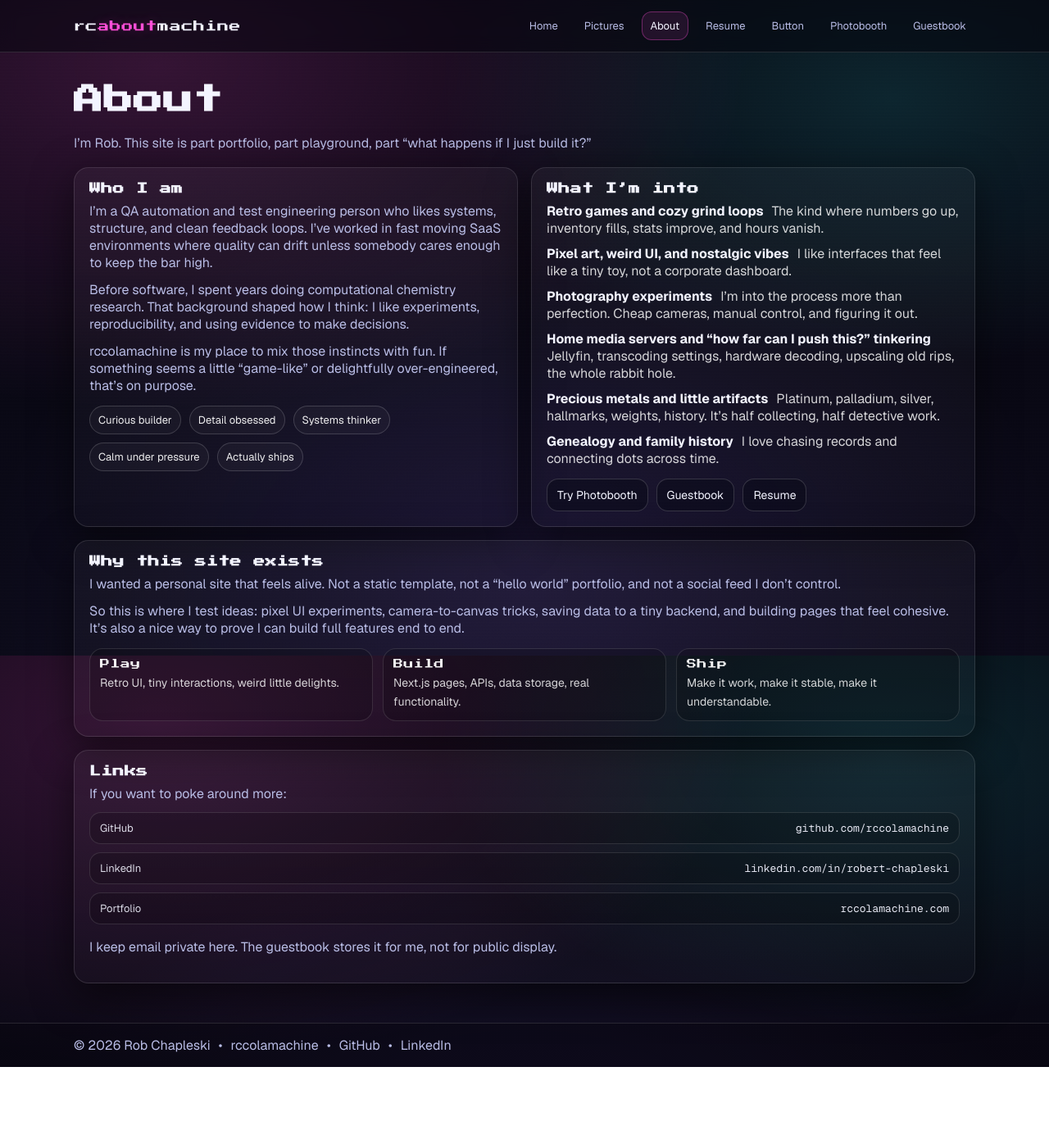
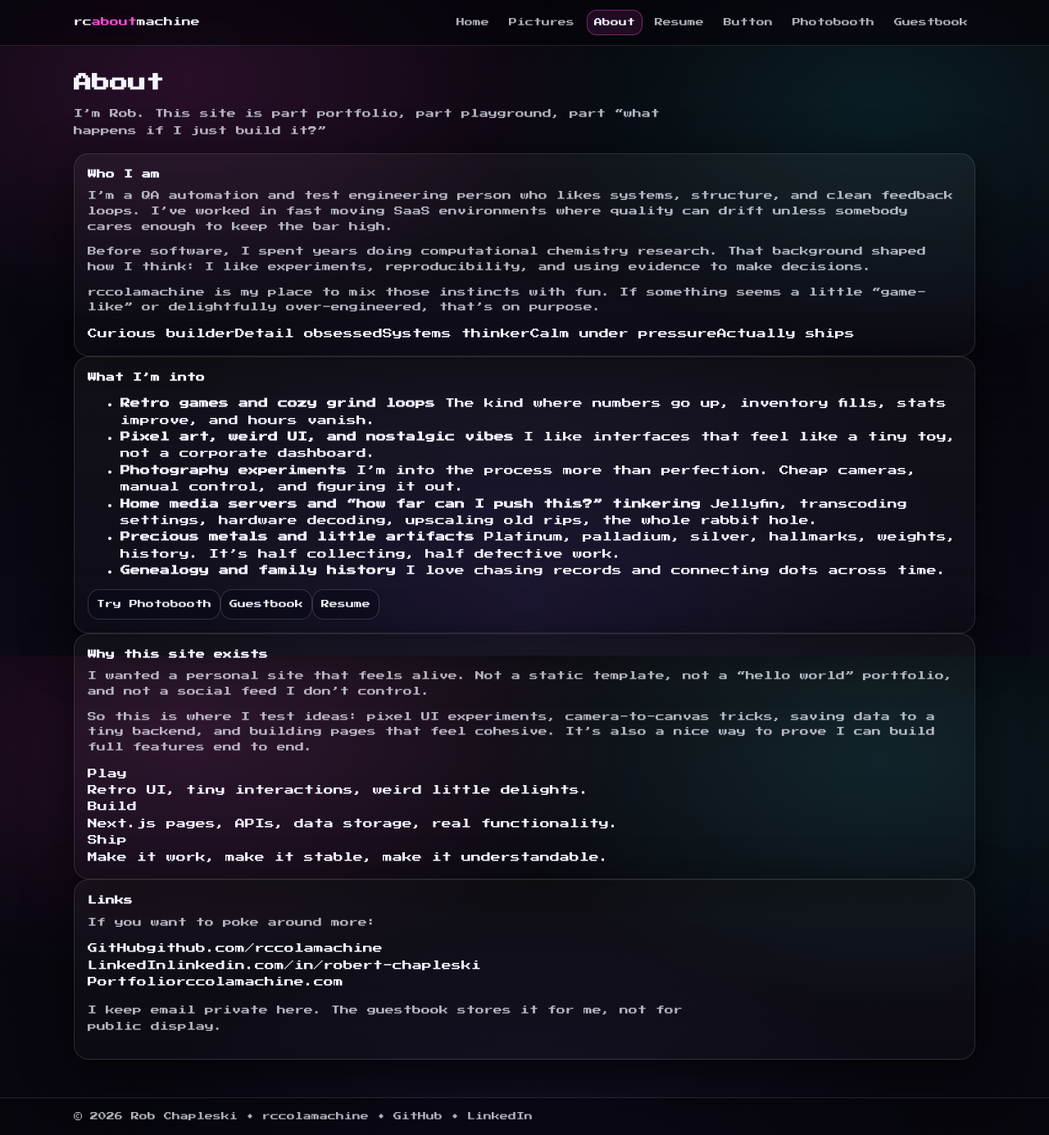
Before and after one commit to rccolamachine/project-site, a Next.js app: page /about in a window 1280 px wide. Shown: the whole page at 82% size. Before the commit the page ends 1302 px from the top, so only its background shows below. Built offline with nearby package versions, Linux system fonts and the light colour scheme.

Commit message:
next time: fix saved photos in Pictures and Guestbook/Photobooth

```diff
--- a/app/globals.css
+++ b/app/globals.css
@@ -1,386 +1,407 @@
-:root{
-  /* Vaporwave palette (tuned for contrast) */
-  --bg0:#07060f;
-  --bg1:#0b0a18;
-  --panel:#0f1026;
-  --line:rgba(255,255,255,0.12);
+/* app/globals.css (arcade cabinet style - fixed spacing/clarity) */
+@import url("https://fonts.googleapis.com/css2?family=Press+Start+2P&display=swap");
 
-  --text:#f3f4ff;
-  --muted:#b9bde6;
+:root {
+  --bg0: #05040a;
+  --bg1: #0a0914;
+  --panel: rgba(10, 10, 20, 0.72);
+  --line: rgba(255, 255, 255, 0.12);
 
-  --pink:#ff4fd8;
-  --cyan:#2de2e6;
-  --purple:#8a5cff;
-  --yellow:#ffe66d;
+  --text: #f3f4ff;
+  --muted: rgba(243, 244, 255, 0.72);
+
+  --pink: #ff4fd8;
+  --cyan: #2de2e6;
+  --purple: #8a5cff;
+  --yellow: #ffe66d;
 
   --accent: var(--cyan);
   --accent2: var(--pink);
 
-  --radius:18px;
-  --shadow: 0 14px 50px rgba(0,0,0,0.55);
+  --radius: 18px;
+  --shadow: 0 18px 60px rgba(0, 0, 0, 0.62);
 
-  --font-sans: var(--font-geist-sans), system-ui, -apple-system, Segoe UI, Roboto, Arial, sans-serif;
-  --font-mono: var(--font-geist-mono), ui-monospace, SFMono-Regular, Menlo, Monaco, Consolas, "Liberation Mono", "Courier New", monospace;
-  --font-pixel: var(--font-pixel), ui-monospace, monospace;
+  --font-sans: var(--font-geist-sans), system-ui, -apple-system, Segoe UI, Roboto,
+    Arial, sans-serif;
+  --font-mono: var(--font-geist-mono), ui-monospace, SFMono-Regular, Menlo, Monaco,
+    Consolas, "Liberation Mono", "Courier New", monospace;
+  --font-pixel: "Press Start 2P", ui-monospace, monospace;
 
-  --focus: 0 0 0 3px rgba(45, 226, 230, 0.45), 0 0 0 6px rgba(255, 79, 216, 0.22);
+  /* ✅ Pixel sizing knobs */
+  --px-base: 12px;
+
+  /* ✅ FIX: remove negative tracking (was causing fuzz / collisions) */
+  --px-letter: 0px;
+
+  /* ✅ FIX: a bit more air helps this font */
+  --px-line: 1.7;
+
+  --focus: 0 0 0 3px rgba(45, 226, 230, 0.45),
+    0 0 0 6px rgba(255, 79, 216, 0.22);
 }
 
-*{ box-sizing:border-box; }
-html,body{ height:100%; }
-body{
-  margin:0;
-  font-family: var(--font-sans);
+* {
+  box-sizing: border-box;
+}
+html,
+body {
+  height: 100%;
+}
+
+/* ✅ FIX: use normal smoothing for UI text (looks cleaner on LCD) */
+body {
+  margin: 0;
+  font-family: var(--font-pixel);
+  font-size: var(--px-base);
+  line-height: var(--px-line);
+  letter-spacing: var(--px-letter);
+  color: var(--text);
+
   background:
-    radial-gradient(1200px 700px at 15% 10%, rgba(255,79,216,0.18), transparent 60%),
-    radial-gradient(1000px 600px at 85% 15%, rgba(45,226,230,0.14), transparent 55%),
-    radial-gradient(1200px 900px at 50% 90%, rgba(138,92,255,0.12), transparent 55%),
+    radial-gradient(900px 520px at 18% 12%, rgba(255, 79, 216, 0.14), transparent 58%),
+    radial-gradient(820px 520px at 84% 16%, rgba(45, 226, 230, 0.11), transparent 58%),
+    radial-gradient(900px 760px at 50% 92%, rgba(138, 92, 255, 0.10), transparent 58%),
     linear-gradient(180deg, var(--bg0), var(--bg1));
-  color: var(--text);
-  -webkit-font-smoothing: antialiased;
-  -moz-osx-font-smoothing: grayscale;
+
+  -webkit-font-smoothing: antialiased; /* ✅ changed */
+  -moz-osx-font-smoothing: grayscale;  /* ✅ changed */
+  text-rendering: geometricPrecision;  /* ✅ helps a bit */
 }
 
 /* Keep links accessible */
-a{ color: inherit; text-decoration: none; }
-a:hover{ color: var(--accent); }
+a {
+  color: inherit;
+  text-decoration: none;
+}
+a:hover {
+  color: var(--accent);
+}
 
 /* Visible focus for keyboard users */
-:focus-visible{
+:focus-visible {
   outline: none;
   box-shadow: var(--focus);
   border-radius: 10px;
 }
 
 /* Layout shell */
-.shell{ min-height:100vh; display:flex; flex-direction:column; }
-.main{
-  width:min(1100px, 92vw);
-  margin:0 auto;
-  padding: 28px 0 48px;
-  flex:1;
+.shell {
+  min-height: 100vh;
+  display: flex;
+  flex-direction: column;
+}
+.main {
+  width: min(1100px, 92vw);
+  margin: 0 auto;
+  padding: 22px 0 46px;
+  flex: 1;
 }
 
-/* Optional subtle CRT overlay */
-.crtOverlay{
-  pointer-events:none;
-  position:fixed;
-  inset:0;
-  opacity:0.12;
+/* CRT overlay */
+.crtOverlay {
+  pointer-events: none;
+  position: fixed;
+  inset: 0;
+  z-index: 0;
+  opacity: 0.14;
   mix-blend-mode: overlay;
   background:
-    repeating-linear-gradient(0deg,
-      rgba(255,255,255,0.06) 0px,
-      rgba(255,255,255,0.06) 1px,
+    repeating-linear-gradient(
+      0deg,
+      rgba(255, 255, 255, 0.06) 0px,
+      rgba(255, 255, 255, 0.06) 1px,
       transparent 2px,
-      transparent 4px);
+      transparent 4px
+    );
 }
 
 /* Header / Nav */
-.nav{
-  position:sticky;
-  top:0;
-  z-index:50;
-  background: rgba(7,6,15,0.55);
+.nav {
+  position: sticky;
+  top: 0;
+  z-index: 50;
+  background: rgba(5, 4, 10, 0.65);
   backdrop-filter: blur(10px);
   border-bottom: 1px solid var(--line);
 }
-.navInner{
-  width:min(1100px, 92vw);
-  margin:0 auto;
-  padding: 14px 0;
-  display:flex;
-  align-items:center;
-  justify-content:space-between;
-  gap: 14px;
+
+.navInner {
+  width: min(1100px, 92vw);
+  margin: 0 auto;
+  padding: 12px 0;
+  display: flex;
+  align-items: center;
+  justify-content: space-between;
+  gap: 10px;
+  flex-wrap: wrap; /* allow wrap if needed */
 }
 
-.brand{
-  display:flex;
-  align-items:baseline;
-  /* gap: 6px; */
+/* ✅ FIX: brand spacing normal + slightly smaller */
+.brand {
+  display: inline-flex;
+  align-items: baseline;
+  white-space: nowrap;
   font-family: var(--font-pixel);
-  font-size: 14px;
-  letter-spacing: 0.6px;
+  font-size: 11px;
+  letter-spacing: 0px; /* ✅ changed */
   text-transform: lowercase;
-  white-space: nowrap;
 }
-.brand .mid{
+.brand .mid {
   color: var(--accent2);
-  text-shadow: 0 0 14px rgba(255,79,216,0.22);
+  text-shadow: 0 0 18px rgba(255, 79, 216, 0.22);
 }
-.brand .frame{
+.brand .frame {
   color: var(--text);
 }
-.brand:hover{ color: var(--text); }
 
-.links{
-  display:flex;
-  gap: 10px;
+/* Links */
+.links {
+  display: flex;
+  gap: 6px;
   flex-wrap: wrap;
   justify-content: flex-end;
+  align-items: center;
 }
-.links a{
-  font-size: 13px;
-  padding: 8px 10px;
+
+.links a {
+  font-size: 10px;
+  letter-spacing: 0px; /* ✅ changed */
+  padding: 6px 8px;
   border-radius: 12px;
   color: var(--muted);
   border: 1px solid transparent;
 }
-.links a:hover{
-  border-color: rgba(45,226,230,0.35);
-  background: rgba(45,226,230,0.08);
+.links a:hover {
+  border-color: rgba(45, 226, 230, 0.38);
+  background: rgba(45, 226, 230, 0.08);
   color: var(--text);
 }
-.links a.active{
+.links a.active {
   color: var(--text);
-  border-color: rgba(255,79,216,0.35);
-  background: rgba(255,79,216,0.10);
+  border-color: rgba(255, 79, 216, 0.40);
+  background: rgba(255, 79, 216, 0.11);
 }
 
 /* Typography */
-.page h1{
+.page h1 {
   font-family: var(--font-pixel);
-  font-size: clamp(22px, 3.4vw, 36px);
-  line-height: 1.25;
+  font-size: clamp(16px, 2.2vw, 22px);
+  line-height: 1.45;      /* ✅ more air */
   margin: 8px 0 10px;
-  letter-spacing: 0.4px;
+  letter-spacing: 0px;    /* ✅ changed */
 }
-.lede{
+.page h2 {
+  font-family: var(--font-pixel);
+  font-size: 12px;
+  letter-spacing: 0px;    /* ✅ changed */
+  margin: 18px 0 10px;
+}
+.lede {
   color: var(--muted);
   max-width: 70ch;
-  line-height: 1.7;
+  line-height: 1.9;       /* ✅ */
+  font-size: 11px;
+  letter-spacing: 0px;    /* ✅ */
+}
+
+/* Resume route UI = pixel by default */
+.resumePage,
+.resumePage * {
+  font-family: var(--font-pixel) !important;
+  font-size: var(--px-base);
+  letter-spacing: 0px !important; /* ✅ */
+  -webkit-font-smoothing: antialiased; /* ✅ */
+  -moz-osx-font-smoothing: grayscale;  /* ✅ */
+}
+
+/* But the actual resume "paper" content = normal sans */
+.resumePaper,
+.resumePaper * {
+  font-family: var(--font-sans) !important;
+  letter-spacing: normal !important;
+  -webkit-font-smoothing: antialiased;
+  -moz-osx-font-smoothing: grayscale;
 }
 
 /* Cards */
-.cardRow{
-  display:grid;
-  grid-template-columns: repeat(2, minmax(0,1fr));
-  gap: 16px;
-  margin-top: 18px;
+.cardRow {
+  display: grid;
+  grid-template-columns: repeat(2, minmax(0, 1fr));
+  gap: 14px;
+  margin-top: 16px;
+}
+.card {
+  background: linear-gradient(
+    180deg,
+    rgba(255, 255, 255, 0.045),
+    rgba(255, 255, 255, 0.018)
+  );
+  border: 1px solid var(--line);
+  border-radius: var(--radius);
+  padding: 16px;
+  box-shadow: var(--shadow);
+}
+.card h2 {
+  margin: 0 0 8px;
+  font-size: 11px;
+  font-family: var(--font-pixel);
+  letter-spacing: 0px; /* ✅ */
+}
+.card p {
+  margin: 0 0 12px;
+  color: var(--muted);
+  font-size: 11px;
 }
 
-.card{
-  background: linear-gradient(180deg, rgba(255,255,255,0.04), rgba(255,255,255,0.02));
-  border: 1px solid var(--line);
-  border-radius: var(--radius);
-  padding: 18px;
-  box-shadow: var(--shadow);
+/* Buttons */
+.btn,
+button {
+  display: inline-flex;
+  align-items: center;
+  justify-content: center;
+  gap: 8px;
+
+  padding: 9px 10px;
+  border-radius: 14px;
+  border: 1px solid rgba(255, 255, 255, 0.16);
+
+  background: rgba(10, 10, 25, 0.58);
+  color: var(--text);
+
+  font-family: var(--font-pixel);
+  font-size: 10px;
+  letter-spacing: 0px; /* ✅ */
+
+  cursor: pointer;
+  transition: transform 120ms ease, border-color 120ms ease, background 120ms ease,
+    opacity 120ms ease;
 }
-.card h2{
-  margin: 0 0 8px;
-  font-size: 14px;
-  font-family: var(--font-pixel);
-  letter-spacing: 0.3px;
-}
-.card p{ margin: 0 0 12px; color: var(--muted); }
-
-/* Buttons */
-.btn, button{
-  display:inline-flex;
-  align-items:center;
-  justify-content:center;
-  gap: 8px;
-  padding: 10px 12px;
-  border-radius: 14px;
-  border: 1px solid rgba(255,255,255,0.16);
-  background: rgba(10,10,25,0.55);
-  color: var(--text);
-  font-family: var(--font-sans);
-  font-size: 14px;
-  cursor:pointer;
-  transition: transform 120ms ease, border-color 120ms ease, background 120ms ease, opacity 120ms ease;
-}
-.btn:hover, button:hover{
-  border-color: rgba(45,226,230,0.5);
-  background: rgba(45,226,230,0.08);
+.btn:hover,
+button:hover {
+  border-color: rgba(45, 226, 230, 0.55);
+  background: rgba(45, 226, 230, 0.10);
   transform: translateY(-1px);
 }
-.btn:active, button:active{ transform: translateY(0px); }
-
-button:disabled, .btn:disabled{
+.btn:active,
+button:active {
+  transform: translateY(0px);
+}
+button:disabled,
+.btn:disabled {
   opacity: 0.45;
   cursor: not-allowed;
   transform: none;
-  background: rgba(10,10,25,0.35);
-  border-color: rgba(255,255,255,0.10);
+  background: rgba(10, 10, 25, 0.35);
+  border-color: rgba(255, 255, 255, 0.10);
+}
+
+/* Inputs */
+input,
+textarea,
+select {
+  font-family: var(--font-pixel);
+  font-size: 10px;
+  letter-spacing: 0px; /* ✅ */
+}
+input::placeholder,
+textarea::placeholder {
+  color: rgba(243, 244, 255, 0.45);
 }
 
 /* Photos grid */
-.grid{
-  margin-top: 18px;
-  display:grid;
-  grid-template-columns: repeat(3, minmax(0,1fr));
-  gap: 14px;
+.grid {
+  margin-top: 16px;
+  display: grid;
+  grid-template-columns: repeat(3, minmax(0, 1fr));
+  gap: 12px;
 }
-
-.tile{
+.tile {
   margin: 0;
   border-radius: var(--radius);
-  overflow:hidden;
+  overflow: hidden;
   border: 1px solid var(--line);
-  background: rgba(255,255,255,0.03);
+  background: rgba(255, 255, 255, 0.03);
   box-shadow: var(--shadow);
 }
-.tile img{
-  width:100%;
-  height:260px;
-  object-fit:cover;
-  display:block;
+.tile img {
+  width: 100%;
+  height: 250px;
+  object-fit: cover;
+  display: block;
 }
-.tile figcaption{
+.tile figcaption {
   padding: 12px 12px 14px;
   border-top: 1px solid var(--line);
 }
-.capTitle{ font-weight:700; }
-.capMeta{ color: var(--muted); font-size: 13px; margin-top: 2px; }
+.capTitle {
+  font-weight: 700;
+  font-size: 11px;
+  letter-spacing: 0px; /* ✅ */
+}
+.capMeta {
+  color: var(--muted);
+  font-size: 10px;
+  margin-top: 4px;
+  letter-spacing: 0px; /* ✅ */
+}
 
 /* Footer */
-.footer{
-  border-top:1px solid var(--line);
+.footer {
+  border-top: 1px solid var(--line);
   color: var(--muted);
-  background: rgba(7,6,15,0.45);
+  background: rgba(5, 4, 10, 0.55);
 }
-.footerInner{
-  width:min(1100px, 92vw);
-  margin:0 auto;
-  padding: 16px 0;
-  display:flex;
+.footerInner {
+  width: min(1100px, 92vw);
+  margin: 0 auto;
+  padding: 14px 0;
+  display: flex;
   gap: 10px;
-  align-items:center;
-  flex-wrap:wrap;
+  align-items: center;
+  flex-wrap: wrap;
+  font-size: 10px;
+  letter-spacing: 0px; /* ✅ */
 }
 
 /* Responsive */
-@media (max-width: 900px){
-  .grid{ grid-template-columns: repeat(2, minmax(0,1fr)); }
-  .cardRow{ grid-template-columns: 1fr; }
+@media (max-width: 900px) {
+  .grid {
+    grid-template-columns: repeat(2, minmax(0, 1fr));
+  }
+  .cardRow {
+    grid-template-columns: 1fr;
+  }
 }
-@media (max-width: 520px){
-  .grid{ grid-template-columns: 1fr; }
-  .tile img{ height:220px; }
-  .links a{ padding: 8px 8px; }
-  .brand{ font-size: 13px; }
+@media (max-width: 520px) {
+  :root {
+    --px-base: 11px;
+  }
+  .grid {
+    grid-template-columns: 1fr;
+  }
+  .tile img {
+    height: 220px;
+  }
+  .brand {
+    font-size: 10px;
+  }
+  .links a {
+    padding: 6px 7px;
+  }
 }
 
-.screenOnly { display: inline; }
-.printOnly { display: none; }
-
+/* Screen/print toggles */
+.screenOnly {
+  display: inline;
+}
+.printOnly {
+  display: none;
+}
 @media print {
-  .screenOnly { display: none !important; }
-  .printOnly { display: inline !important; }
+  .screenOnly {
+    display: none !important;
+  }
+  .printOnly {
+    display: inline !important;
+  }
 }
-
-/* About page */
-.aboutGrid{
-  display:grid;
-  grid-template-columns: repeat(2, minmax(0,1fr));
-  gap:16px;
-  margin-top:10px;
-}
-.aboutCard h2{ margin:0 0 10px; }
-
-.aboutTags{
-  display:flex;
-  flex-wrap:wrap;
-  gap:10px;
-  margin-top:14px;
-}
-.tag{
-  border:1px solid rgba(255,255,255,0.16);
-  padding:8px 10px;
-  border-radius:999px;
-  color: rgba(255,255,255,0.92);
-  background: rgba(255,255,255,0.03);
-  font-size:13px;
-}
-
-.aboutList{
-  list-style:none;
-  padding:0;
-  margin:0;
-  display:grid;
-  gap:10px;
-}
-.aboutList li strong{ display:inline-block; margin-right:6px; }
-.aboutList li span{ color: rgba(255,255,255,0.82); }
-
-.aboutCTA{
-  display:flex;
-  gap:10px;
-  flex-wrap:wrap;
-  margin-top:14px;
-}
-
-.aboutWide{ grid-column: 1 / -1; }
-
-.miniGrid{
-  display:grid;
-  grid-template-columns: repeat(3, minmax(0,1fr));
-  gap:12px;
-  margin-top:14px;
-}
-.miniCard{
-  border:1px solid rgba(255,255,255,0.12);
-  border-radius:16px;
-  background: rgba(0,0,0,0.18);
-  padding:12px;
-}
-.miniTitle{
-  font-family: var(--font-pixel);
-  font-size:12px;
-  letter-spacing:0.4px;
-  margin-bottom:6px;
-  color: rgba(255,255,255,0.95);
-}
-.miniText{
-  color: rgba(255,255,255,0.82);
-  line-height:1.6;
-  font-size:14px;
-}
-
-.aboutLinks{
-  display:grid;
-  gap:10px;
-  margin-top:12px;
-}
-.aboutLinkRow{
-  display:flex;
-  align-items:baseline;
-  justify-content:space-between;
-  gap:14px;
-  padding:10px 12px;
-  border-radius:14px;
-  border:1px solid rgba(255,255,255,0.12);
-  background: rgba(0,0,0,0.18);
-}
-.aboutLinkLabel{
-  opacity:0.88;
-  font-size:13px;
-  white-space:nowrap;
-}
-.aboutLinkValue{
-  font-family: var(--font-mono);
-  font-size:13px;
-  opacity:0.95;
-  text-align:right;
-  word-break:break-word;
-}
-
-@media (max-width: 900px){
-  .aboutGrid{ grid-template-columns: 1fr; }
-  .miniGrid{ grid-template-columns: 1fr; }
-}
-.guestbookCtaRow{
-  display:flex;
-  align-items:center;
-  gap:12px;
-  flex-wrap:wrap;
-  margin: 12px 0 18px;
-}
-.guestbookHint{
-  margin:0;
-  color: var(--muted);
-  font-size: 14px;
-  line-height: 1.5;
-}
```
Also changed, not shown: app/button/page.js (+32 -25 lines), data/pictures/9e460aed-70fd-460e-b51d-b4f99737d168.json (deleted, +0 -15 lines).
